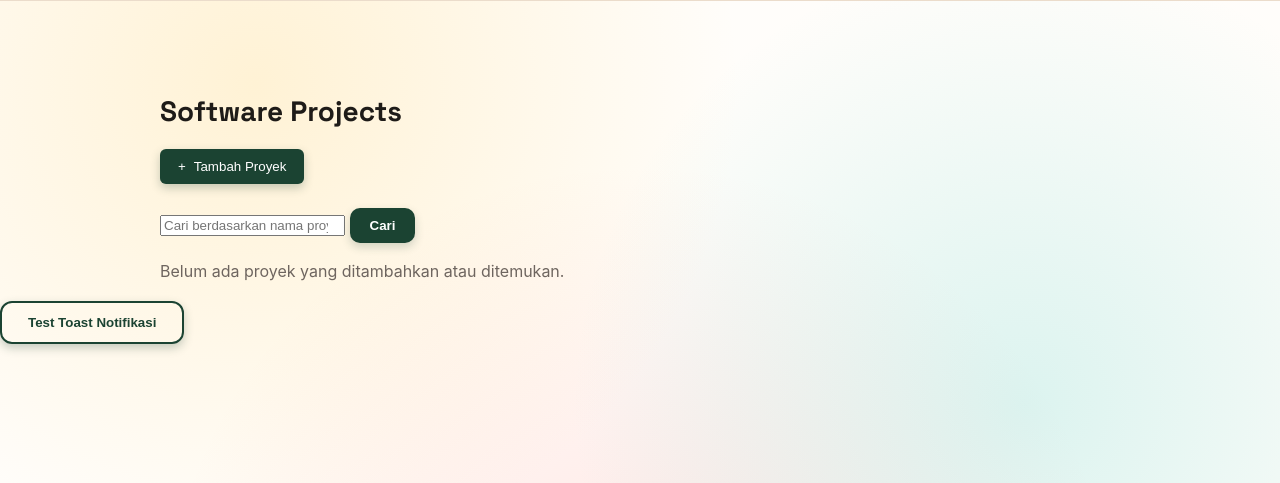
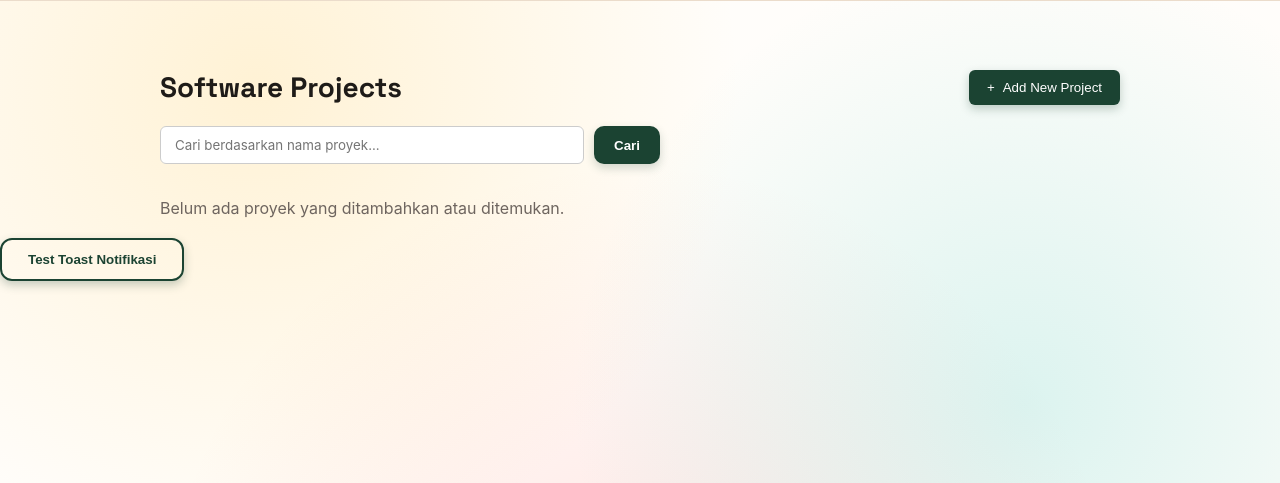
Before and after one commit to fannylaa/myportofolio, a Django app: page /projects/ in a window 1280 px wide. Shown: the part 75-558 px from the top of the page. Run offline with Django 5.2, Linux system fonts and the light colour scheme; the visitor is signed in with stand-in values (Sample User, id 1); data that the repository does not hold is empty.

Commit message:
refactor(projects): align header layout and streamline card action buttons
- Update Projects page header and search bar container to match the Experience module layout (flexbox alignment).
- Refactor project card action buttons (Lihat Project, Star, Edit, Delete) to minimalist text links without bulky backgrounds.
- Fix inconsistent text colors and margin spacing for project card actions to ensure visual consistency across modules.

```diff
--- a/main/views.py
+++ b/main/views.py
@@ -85,6 +85,7 @@ def show_experience(request):
         'selected_query': query,
         'is_editor': is_editor,
         'experiences': experiences,
+        "form": ExperienceForm(),
     }
     return render(request, 'experience.html', context)
 
--- a/templates/projects.html
+++ b/templates/projects.html
@@ -13,22 +13,30 @@
                 const IS_AUTHENTICATED = {% if request.user.is_authenticated %}true{% else %} false{% endif %};
                 const IS_OWNER = {% if request.user.is_superuser %}true{% else %} false{% endif %};
             </script>
-            <div class="project-header" style="margin-bottom: 1.5rem;">
-                <h2 class="section-title" style="margin-bottom: 1rem;">Software Projects</h2>
+            <div class="projects-top-wrapper" style="margin-bottom: 2rem;">
+                <!-- Header & Tombol Tambah -->
+                <div class="project-header"
+                    style="display: flex; justify-content: space-between; align-items: center; flex-wrap: wrap; gap: 1rem; margin-bottom: 1rem;">
+                    <h2 class="section-title" style="margin: 0;">Software Projects</h2>
                     {% if user.is_superuser %}
                     <button type="button" class="button project-add-button" popovertarget="add-project-modal"
                         style="display: inline-flex; align-items: center; gap: 8px; padding: 10px 18px; background-color: #1b4332; color: white; border-radius: 6px; border: none; cursor: pointer; font-weight: 500;">
                         <span aria-hidden="true">+</span>
-                    Tambah Proyek
+                        Add New Project
                     </button>
                     {% endif %}
                 </div>
-            <form id="project-search-form" class="project-search">
-                <input type="search" id="search-input" name="title" value="{{ title_query }}"
-                    placeholder="Cari berdasarkan nama proyek" class="project-search__input"
-                    aria-label="Cari berdasarkan nama proyek">
-                <button type="submit" class="button">Cari</button>
+
+                <!-- Form Search dengan Debounce -->
+                <form id="project-search-form" class="project-search"
+                    style="display: flex; gap: 10px; max-width: 500px;">
+                    <input type="search" id="search-input" name="q" value="{{ selected_query }}"
+                        placeholder="Cari berdasarkan nama proyek..." class="project-search__input"
+                        aria-label="Cari proyek"
+                        style="padding: 10px 14px; border-radius: 6px; border: 1px solid #ccc; flex: 1; font-family: inherit;">
+                    <button type="submit" class="search-button button">Cari</button>
                 </form>
+            </div>
 
             <!-- Loading State -->
             <div id="loading" class="empty-state hide">
@@ -111,9 +119,6 @@
             ? `<img src="${escapeHtml(project.project_image_url)}" alt="Gambar ${escapeHtml(project.title)}" class="project-image">`
             : '';
 
-        const urlHtml = project.project_url
-            ? `<a href="${escapeHtml(project.project_url)}" class="button" style="box-sizing: border-box; display: inline-flex; align-items: center; justify-content: center; height: 38px; padding: 0 14px; font-size: 0.85rem; white-space: nowrap;">Lihat Project</a>`
-            : '';
 
         const deleteUrl = "{% url 'main:delete_project' '0' %}"
             .replace('0', projectId);
@@ -129,28 +134,29 @@
             ? `Dibintangi oleh ${escapeHtml(project.starred_by_names)}`
             : "Jadilah yang pertama memberi star";
 
+        const urlHtml = project.project_url
+            ? `<a href="${escapeHtml(project.project_url)}" style="color: #292524; text-decoration: none; font-weight: 500; font-size: 0.9rem; margin-right: 12px;">Lihat Project</a>`
+            : '';
+
         const starHtml = isAuthenticated ? `
-        <form method="post" action="${starUrl}" class="star-form" style="display: inline; margin: 0;">
+        <form method="post" action="${starUrl}" class="star-form" style="display: inline; margin: 0; margin-right: 12px;">
             {% csrf_token %}
-            <button type="submit" class="button button-star${project.is_starred ? " is-starred" : ""}" title="${starTitle}" style="box-sizing: border-box; display: inline-flex; align-items: center; justify-content: center; height: 38px !important; padding: 0 14px !important; font-size: 0.85rem; white-space: nowrap; cursor: pointer;">
-                <span aria-hidden="true" style="margin-right: 4px;">★</span>
-                ${project.is_starred ? "Unstar" : "Star"}
-                <span class="star-count" style="margin-left: 4px;">(${project.star_count})</span>
+            <button type="submit" style="background: none; border: none; outline: none; box-shadow: none; padding: 0; color: ${project.is_starred ? '#1b4332' : '#292524'}; cursor: pointer; font-weight: 500; font-size: 0.9rem;">
+                ${project.is_starred ? "Unstar" : "Star"} (${project.star_count})
             </button>
         </form>
-    ` : '';
+        ` : `<span style="font-size: 0.9rem; color: #292524; margin-right: 12px;">Star (${project.star_count})</span>`;
 
         const editHtml = isOwner
-            ? `<a href="${editUrl}" class="button button-secondary" style="box-sizing: border-box; text-decoration: none; display: inline-flex; align-items: center; justify-content: center; height: 38px; padding: 0 14px; font-size: 0.85rem; white-space: nowrap;">Edit</a>`
+            ? `<a href="${editUrl}" style="color: #b45309; text-decoration: none; font-weight: 500; font-size: 0.9rem; margin-right: 12px;">Edit</a>`
             : '';
 
         const deleteHtml = isOwner
             ? `<form method="post" action="${deleteUrl}" style="display: inline; margin: 0;">
             {% csrf_token %}
-            <button type="submit" class="button button-danger" onclick="return confirm('Yakin ingin menghapus project ini?');" style="box-sizing: border-box; display: inline-flex; align-items: center; justify-content: center; height: 38px; padding: 0 14px; font-size: 0.85rem; white-space: nowrap; cursor: pointer;">Hapus</button>
+            <button type="submit" onclick="return confirm('Yakin ingin menghapus project ini?');" style="background: none; border: none; outline: none; box-shadow: none; padding: 0; color: #991b1b; cursor: pointer; font-weight: 500; font-size: 0.9rem;">Delete</button>
         </form>`
             : '';
-
         const completeCardHtml = `
         ${imageHtml}
         <div style="margin-bottom: 0.5rem;">
```
Lines whose indentation alone changed are shown as unchanged.
